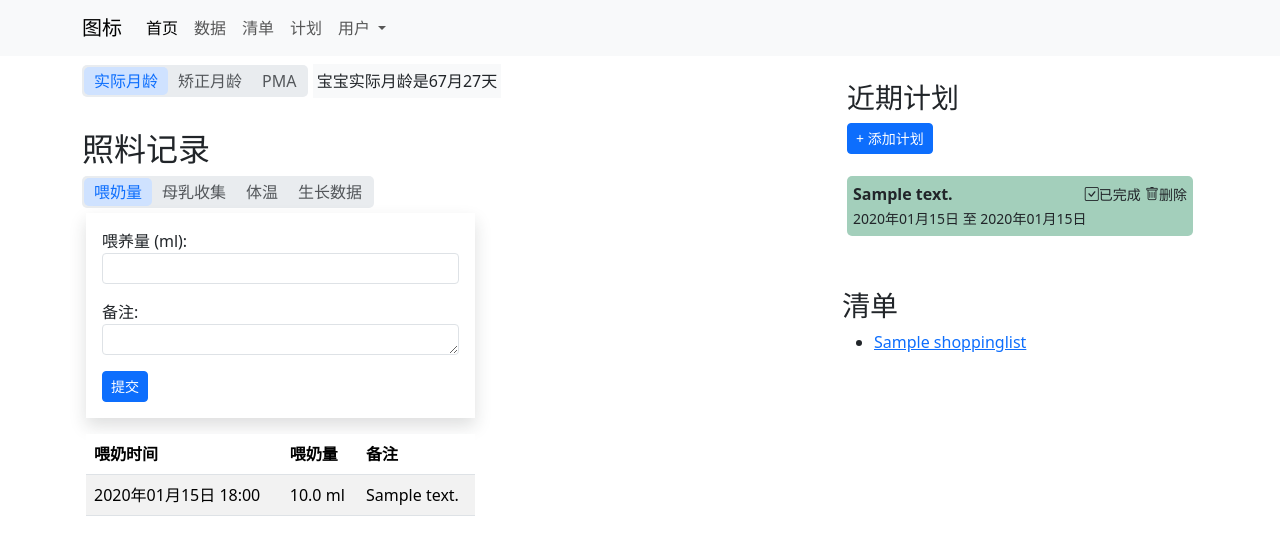
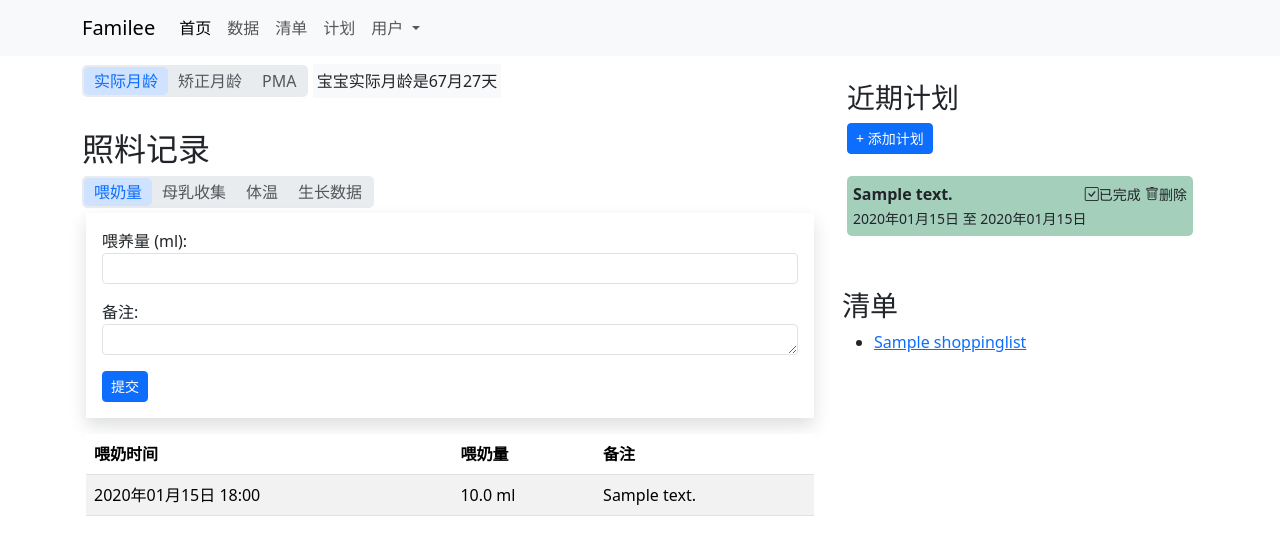
Before and after one commit to NullOnSpace/django-family, a Django app: page /dashboard/ in a window 1280 px wide. Shown: the top 555 px of the page. Run offline with Django 5.2, Linux system fonts and the light colour scheme; tables that the repository leaves empty hold one stand-in row (values such as "Sample post"); some libraries are stand-ins or nearby versions.

Commit message:
ft(babycare):首页表单和表格占满宽度

```diff
--- a/babycare/templates/babycare/includes/baby_record.html
+++ b/babycare/templates/babycare/includes/baby_record.html
@@ -6,7 +6,7 @@
         <span class="switcher-button" data-target="growth-data">生长数据</span>
     </div>
     <div class="switcher-contents" id="baby-record-contents">
-        <div class="switcher-content active-content" id="baby-feeding">
+        <div class="switcher-content active-content container" id="baby-feeding">
             <div>
                 <form action="{% url 'fetch_submit_feeding' %}" method="post">
                 {{ feeding_form.as_p }}
@@ -14,6 +14,7 @@
                 <button type="submit" class="btn btn-primary btn-sm">提交</button>
                 </form>
             </div>
+            <div>
                 <table class="table table-striped">
                     <thead>
                         <tr>
@@ -37,7 +38,8 @@
                     </tbody>
                 </table>
             </div>
-        <div class="switcher-content" id="breast-bumping">
+        </div>
+        <div class="switcher-content container" id="breast-bumping">
             <div>
                 <form action="{% url 'fetch_submit_breast_bumping' %}" method="post">
                 {{ breast_bumping_form.as_p }}
@@ -45,6 +47,7 @@
                 <button type="submit" class="btn btn-primary btn-sm">提交</button>
                 </form>
             </div>
+            <div>
                 <table class="table table-striped">
                     <thead>
                         <tr>
@@ -68,7 +71,8 @@
                     </tbody>
                 </table>
             </div>
-        <div class="switcher-content" id="body-temperature">
+        </div>
+        <div class="switcher-content container" id="body-temperature">
             <div>
                 <form action="{% url 'fetch_submit_body_temperature' %}" method="post">
                 {{ body_temperature_form.as_p }}
@@ -76,6 +80,7 @@
                 <button type="submit" class="btn btn-primary btn-sm">提交</button>
                 </form>
             </div>
+            <div>
                 <table class="table table-striped">
                     <thead>
                         <tr>
@@ -101,7 +106,8 @@
                     </tbody>
                 </table>
             </div>
-        <div class="switcher-content" id="growth-data">
+        </div>
+        <div class="switcher-content container" id="growth-data">
             <div>
                 <form action="{% url 'fetch_submit_growth_data' %}" method="post">
                 {{ growth_data_form.as_p }}
@@ -109,6 +115,7 @@
                 <button type="submit" class="btn btn-primary btn-sm">提交</button>
                 </form>
             </div>
+            <div>
                 <table class="table table-striped">
                     <thead>
                         <tr>
@@ -137,3 +144,5 @@
                 </table>
             </div>
         </div>
+    </div>
+</div>
--- a/dashboard/templates/dashboard/base.html
+++ b/dashboard/templates/dashboard/base.html
@@ -20,7 +20,7 @@
     {% block navbar %}
     <nav class="navbar bg-body-tertiary navbar-expand-sm fixed-top">
         <div class="container">
-            <a class="navbar-brand" href="{% url 'dashboard:index' %}">图标</a>
+            <a class="navbar-brand" href="{% url 'dashboard:index' %}">Familee</a>
             <button class="navbar-toggler" type="button" data-bs-toggle="offcanvas" data-bs-target="#offcanvasNavbar" aria-controls="offcanvasNavbar">
                 <span class="navbar-toggler-icon"></span>
             </button>
```
Lines whose indentation alone changed are shown as unchanged.
